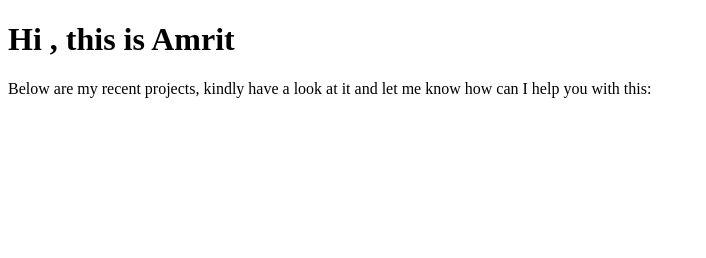
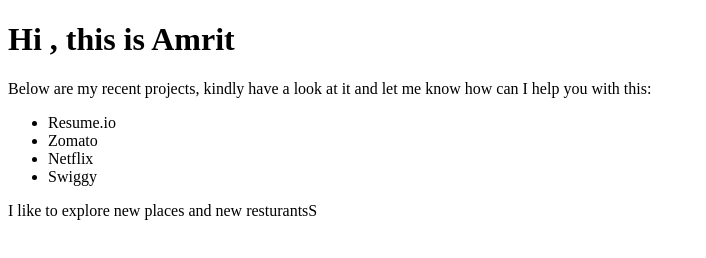
Before and after one commit to kouramrit-9/Amritkourportfolio.com, a plain HTML site: page index.html in a window 1280 px wide. Shown: the whole page, without its empty margins (0-706 px from the left). Drawn offline with Linux system fonts and the light colour scheme.

Commit message:
updates interset

```diff
--- a/index.html
+++ b/index.html
@@ -8,5 +8,14 @@
 <body>
    <h1> Hi , this is Amrit</h1>
    <p>Below are my recent projects, kindly have  a look at it and let me know how can I help you with this:</p>
+   <ul>
+    <li>Resume.io</li>
+    <li>Zomato</li>
+    <li>Netflix</li>
+    <li>Swiggy</li>
+
+   </ul>
+   <p>I like to explore new places and new resturantsS</p>
+
 </body>
 </html>
```
